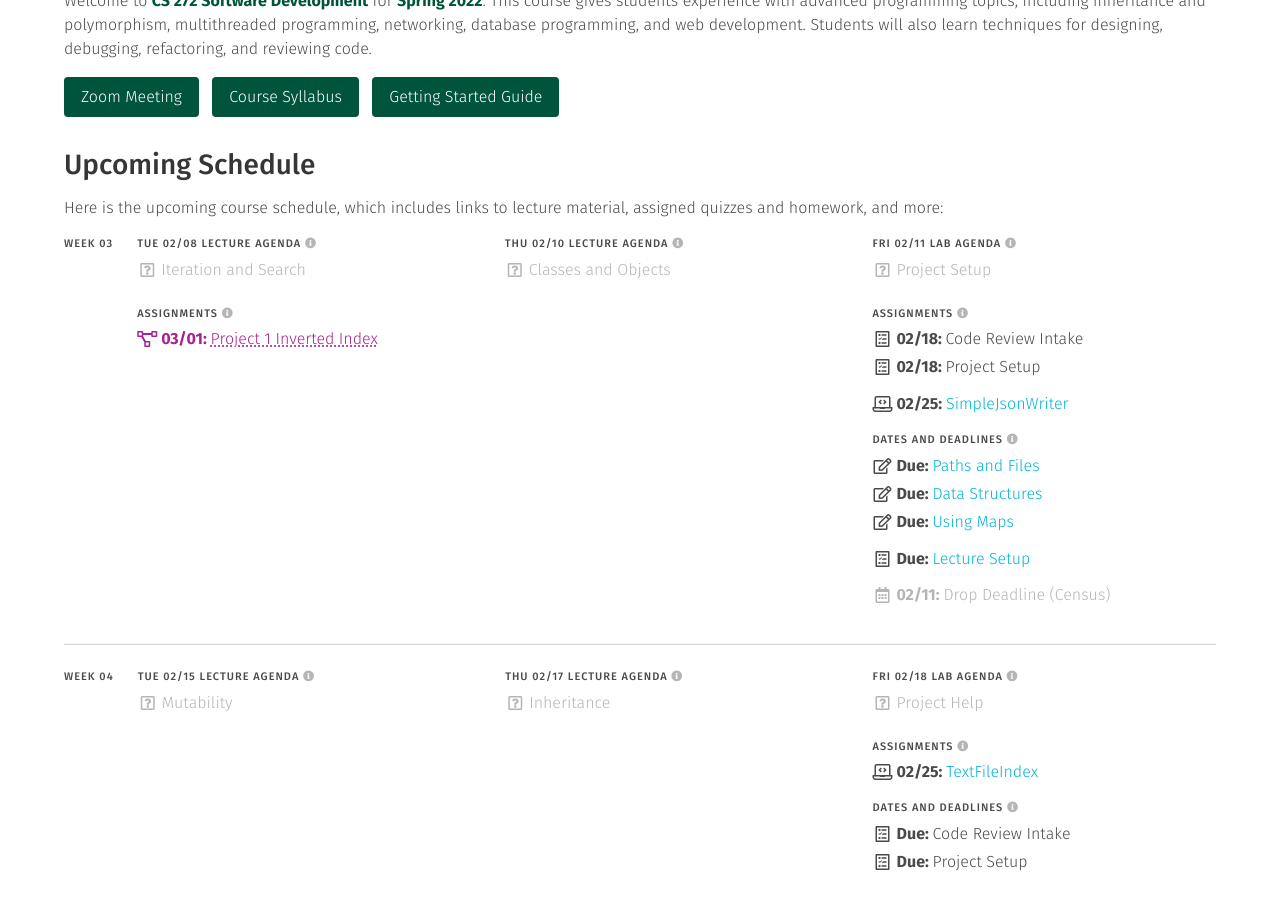
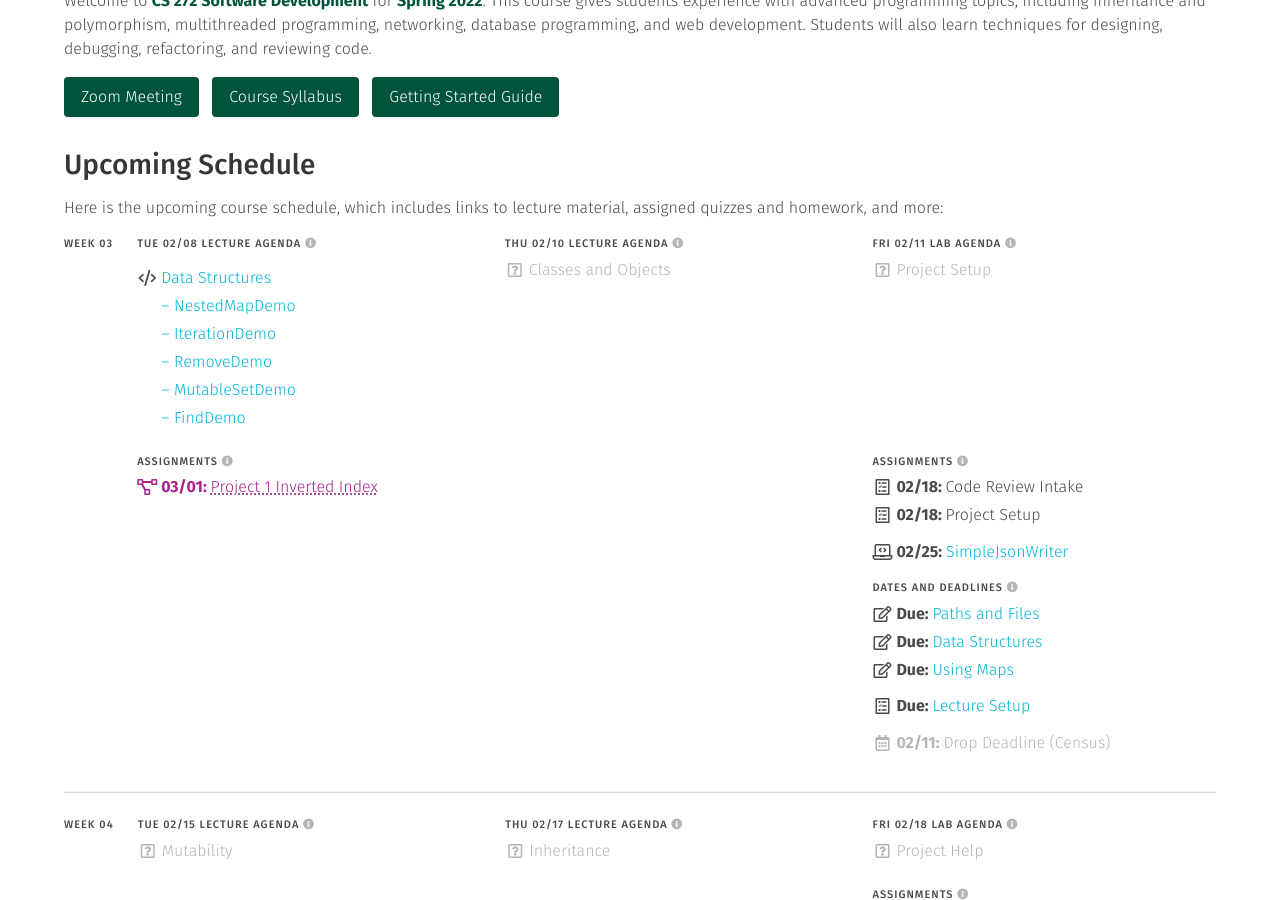
Before and after one commit to usf-cs272-spring2022/usf-cs272-spring2022.github.io, a Jekyll site: the page built from index.md, in a window 1280 px wide and 900 px high, scrolled down 341 px. Built offline with Jekyll 4.4.1, drawn with Linux system fonts in a browser that asks for light colours.

Commit message:
Adding lecture code

```diff
--- a/_data/schedule.yml
+++ b/_data/schedule.yml
@@ -283,8 +283,31 @@ weeks:
         sections:
           - <<: *lectures
             items:
-              - text: 'Iteration and Search'
-                type: [*pending]
+              - text: 'Data Structures'
+                icon: 'code'
+                type: ['bump']
+                link: 'https://github.com/usf-cs272-spring2022/lectures/tree/main/DataStructures'
+
+              - text: '– NestedMapDemo'
+                icon: 'nothing'
+                link: 'https://github.com/usf-cs272-spring2022/lectures/blob/main/DataStructures/src/main/java/edu/usfca/cs272/NestedMapDemo.java'
+                info: ' (Revisited)'
+
+              - text: '– IterationDemo'
+                icon: 'nothing'
+                link: 'https://github.com/usf-cs272-spring2022/lectures/blob/main/DataStructures/src/main/java/edu/usfca/cs272/IterationDemo.java'
+
+              - text: '– RemoveDemo'
+                icon: 'nothing'
+                link: 'https://github.com/usf-cs272-spring2022/lectures/blob/main/DataStructures/src/main/java/edu/usfca/cs272/RemoveDemo.java'
+
+              - text: '– MutableSetDemo'
+                icon: 'nothing'
+                link: 'https://github.com/usf-cs272-spring2022/lectures/blob/main/DataStructures/src/main/java/edu/usfca/cs272/MutableSetDemo.java'
+
+              - text: '– FindDemo'
+                icon: 'nothing'
+                link: 'https://github.com/usf-cs272-spring2022/lectures/blob/main/DataStructures/src/main/java/edu/usfca/cs272/FindDemo.java'
 
           - <<: *assignments
             items:
```
